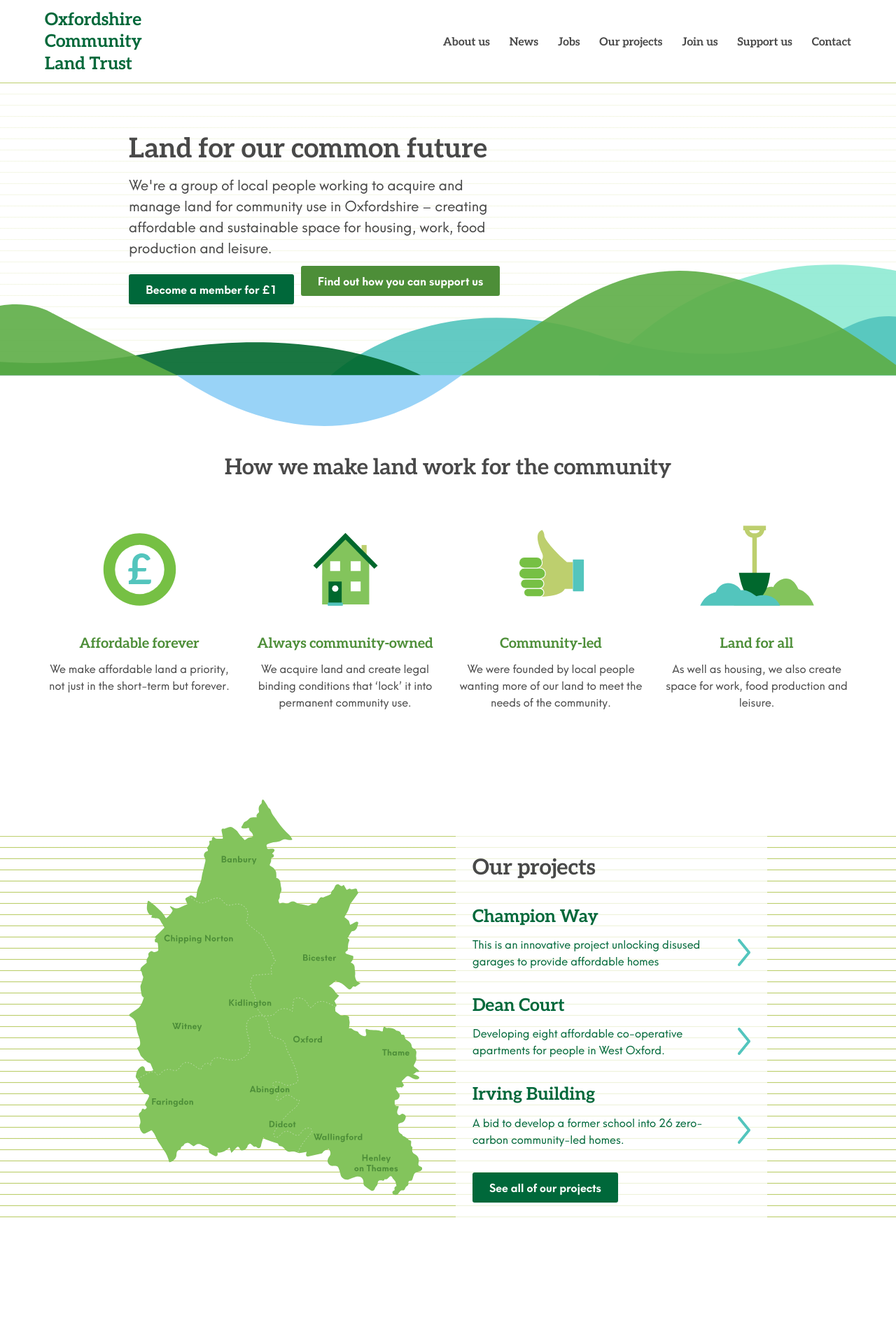
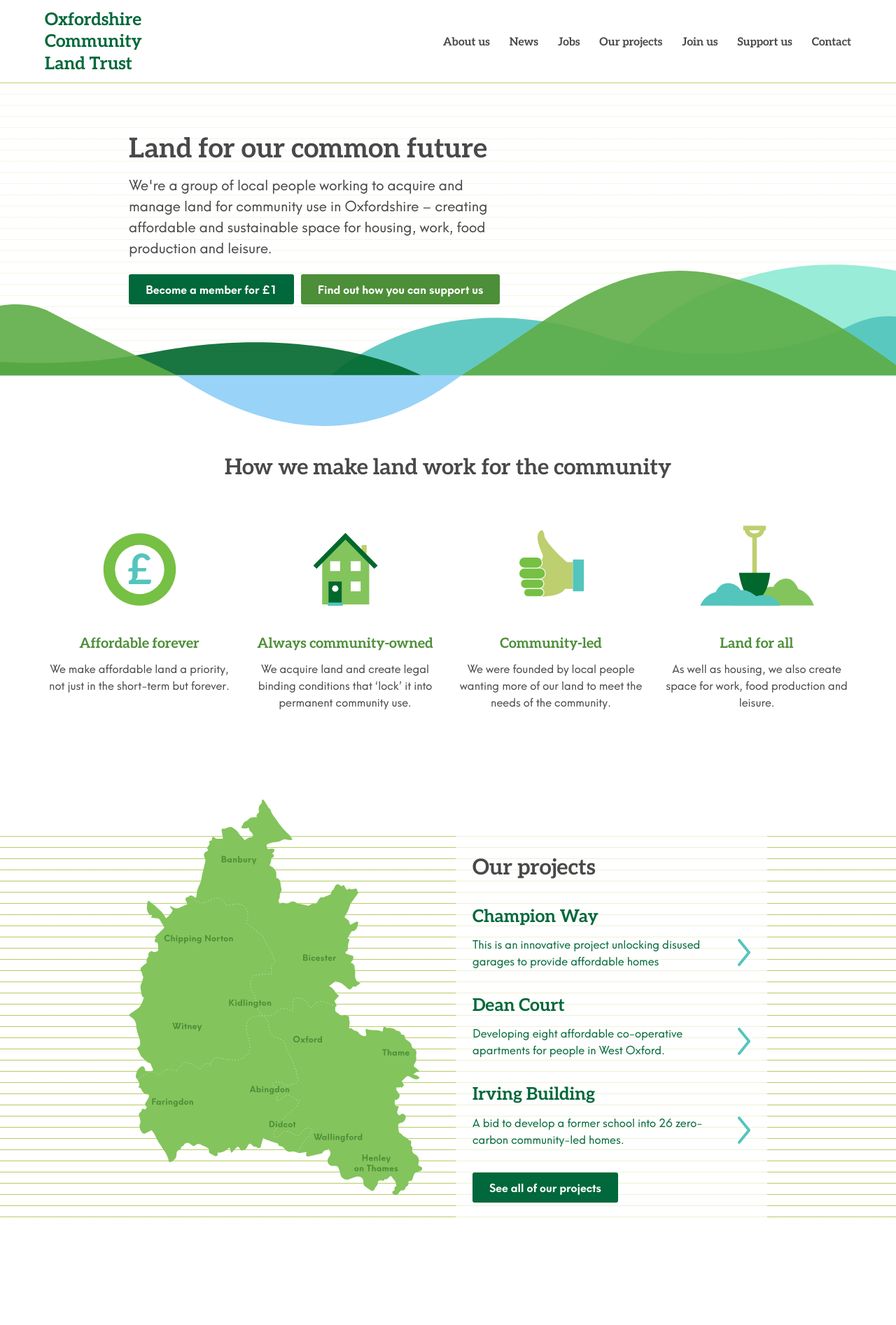
Before and after one commit to johnpuddephatt/oclt, a Jekyll site: the page built from _pages/index.md, in a window 1280 px wide. Shown: the top 1894 px of the page at 70% size. Built offline with Jekyll 4.4.1, drawn with Linux system fonts in a browser that asks for light colours.

```diff
--- a/_resources/scss/modules/home/_header.scss
+++ b/_resources/scss/modules/home/_header.scss
@@ -29,7 +29,7 @@
       background-color: $mid-green;
 
       @media screen and (min-width: $medium-screen) {
-        margin-top: 0;
+        margin-top: $base-spacing;
         margin-left: $small-spacing/2;
       }
     }
--- a/assets/css/app.css
+++ b/assets/css/app.css
@@ -1062,7 +1062,7 @@
 
 @media screen and (min-width: 720px) {
   .page-header__home .button + .button {
-    margin-top: 0;
+    margin-top: 1.5rem;
     margin-left: 0.375rem;
   }
 }
```
Also changed, not shown: .forestry/front_matter/templates/home.yml.
